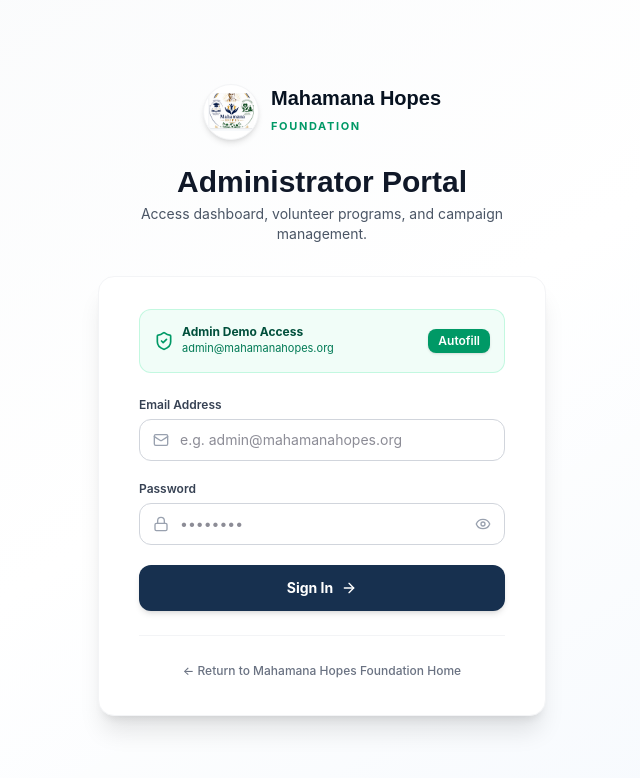
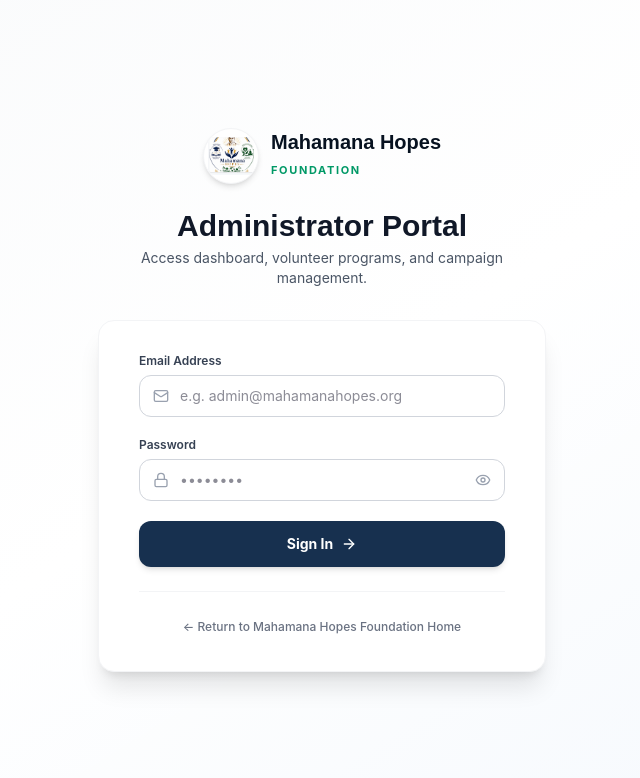
Before and after one commit to Nitinsingh7643/Mahamana-Hopes, a React (Vite) app in the folder client/: page /admin/login in a window 1280 px wide. Shown: the top 778 px of the page, without its empty margins (318-958 px from the left). Built offline with nearby package versions, Linux system fonts and the light colour scheme; no server answers.

Commit message:
fix(auth): remove demo admin autofill for production security

```diff
--- a/client/src/pages/Login.tsx
+++ b/client/src/pages/Login.tsx
@@ -2,8 +2,7 @@ import { useState, useEffect } from 'react';
 import { useNavigate, useLocation, Link } from 'react-router-dom';
 import { Helmet } from 'react-helmet-async';
 import {
-  Lock, Mail, User as UserIcon, Phone, ArrowRight,
-  ShieldCheck, Heart, Sparkles, Eye, EyeOff
+  Lock, Mail, User as UserIcon, Phone, ArrowRight, Eye, EyeOff
 } from 'lucide-react';
 import toast from 'react-hot-toast';
 import { authAPI } from '../services/api';
@@ -38,12 +37,6 @@ export default function Login() {
 
   // Check if routed from /admin/login
   const isAdminLoginPath = location.pathname.includes('/admin/login');
-
-  const handleQuickAdminFill = () => {
-    setEmail('admin@mahamanahopes.org');
-    setPassword('admin123456');
-    toast.success('Admin credentials autofilled!');
-  };
 
   const handleLoginSubmit = async (e: React.FormEvent) => {
     e.preventDefault();
@@ -156,25 +149,6 @@ export default function Login() {
             </div>
           )}
 
-          {/* Quick Admin Demo Button */}
-          {!isRegister && (
-            <div className="mb-6 p-3.5 bg-emerald-50/70 border border-emerald-200/60 rounded-xl flex items-center justify-between gap-3">
-              <div className="flex items-center gap-2">
-                <ShieldCheck className="w-5 h-5 text-emerald-600 shrink-0" />
-                <div className="text-left">
-                  <p className="text-xs font-bold text-emerald-900 leading-tight">Admin Demo Access</p>
-                  <p className="text-[11px] text-emerald-700">admin@mahamanahopes.org</p>
-                </div>
-              </div>
-              <button
-                type="button"
-                onClick={handleQuickAdminFill}
-                className="px-2.5 py-1 bg-emerald-600 hover:bg-emerald-700 text-white rounded-lg text-xs font-semibold shadow-sm transition-colors shrink-0"
-              >
-                Autofill
-              </button>
-            </div>
-          )}
 
           {/* Login Form */}
           {!isRegister ? (
```
